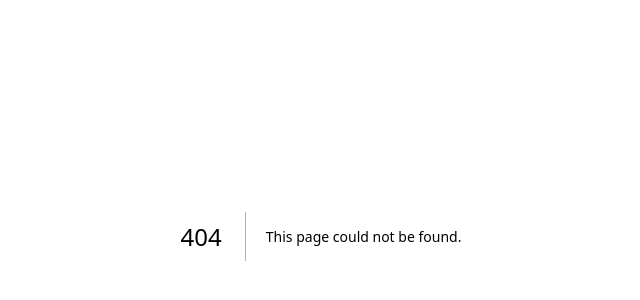
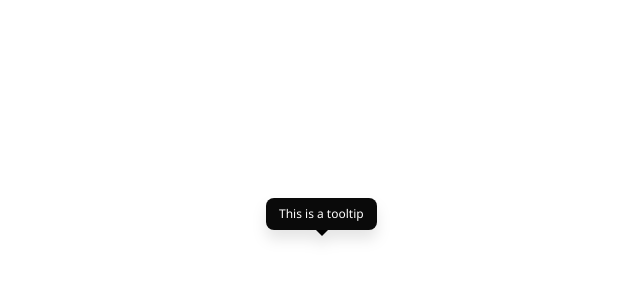
Before and after one commit to reshaditiya/gfe-projects, a Next.js app: page /tooltip in a window 1280 px wide. Before the commit this address had no page. Shown: the part 164-464 px from the top of the page, without its empty margins (319-959 px from the left). Built offline with nearby package versions, Linux system fonts and the light colour scheme.

Commit message:
feat(tooltip): tooltip component created

```diff
--- a/package.json
+++ b/package.json
@@ -13,6 +13,7 @@
   },
   "dependencies": {
     "@radix-ui/react-slot": "^1.2.2",
+    "@radix-ui/react-tooltip": "^1.2.6",
     "class-variance-authority": "^0.7.1",
     "clsx": "^2.1.1",
     "lucide-react": "^0.510.0",
--- /dev/null
+++ b/src/app/tooltip/page.tsx
@@ -0,0 +1,18 @@
+import {
+  Tooltip,
+  TooltipContent,
+  TooltipTrigger,
+} from '@/components/ui/tooltip';
+
+export default function Page() {
+  return (
+    <main className="flex min-h-screen items-center justify-center">
+      <Tooltip open>
+        <TooltipTrigger className="invisible h-[1px] w-[1px]">
+          Text
+        </TooltipTrigger>
+        <TooltipContent>This is a tooltip</TooltipContent>
+      </Tooltip>
+    </main>
+  );
+}
--- /dev/null
+++ b/src/components/ui/tooltip.tsx
@@ -0,0 +1,60 @@
+'use client';
+
+import * as React from 'react';
+import * as TooltipPrimitive from '@radix-ui/react-tooltip';
+import { cn } from '@/lib/utils';
+
+function TooltipProvider({
+  delayDuration = 0,
+  ...props
+}: React.ComponentProps<typeof TooltipPrimitive.Provider>) {
+  return (
+    <TooltipPrimitive.Provider
+      data-slot="tooltip-provider"
+      delayDuration={delayDuration}
+      {...props}
+    />
+  );
+}
+
+function Tooltip({
+  ...props
+}: React.ComponentProps<typeof TooltipPrimitive.Root>) {
+  return (
+    <TooltipProvider>
+      <TooltipPrimitive.Root data-slot="tooltip" {...props} />
+    </TooltipProvider>
+  );
+}
+
+function TooltipTrigger({
+  ...props
+}: React.ComponentProps<typeof TooltipPrimitive.Trigger>) {
+  return <TooltipPrimitive.Trigger data-slot="tooltip-trigger" {...props} />;
+}
+
+function TooltipContent({
+  className,
+  sideOffset = 0,
+  children,
+  ...props
+}: React.ComponentProps<typeof TooltipPrimitive.Content>) {
+  return (
+    <TooltipPrimitive.Portal>
+      <TooltipPrimitive.Content
+        data-slot="tooltip-content"
+        sideOffset={sideOffset}
+        className={cn(
+          'bg-gfe-bg-primary-inverted text-gfe-text-primary-invert animate-in fade-in-0 zoom-in-95 data-[state=closed]:animate-out data-[state=closed]:fade-out-0 data-[state=closed]:zoom-out-95 data-[side=bottom]:slide-in-from-top-2 data-[side=left]:slide-in-from-right-2 data-[side=right]:slide-in-from-left-2 data-[side=top]:slide-in-from-bottom-2 z-50 w-fit origin-(--radix-tooltip-content-transform-origin) rounded-lg px-3.25 py-2 text-xs text-balance drop-shadow-xl',
+          className
+        )}
+        {...props}
+      >
+        {children}
+        <TooltipPrimitive.Arrow className="bg-primary fill-primary z-50 h-1.5 w-3" />
+      </TooltipPrimitive.Content>
+    </TooltipPrimitive.Portal>
+  );
+}
+
+export { Tooltip, TooltipTrigger, TooltipContent, TooltipProvider };
```
Also changed, not shown: 2 other files (tests, documents, lock files or other folders).
